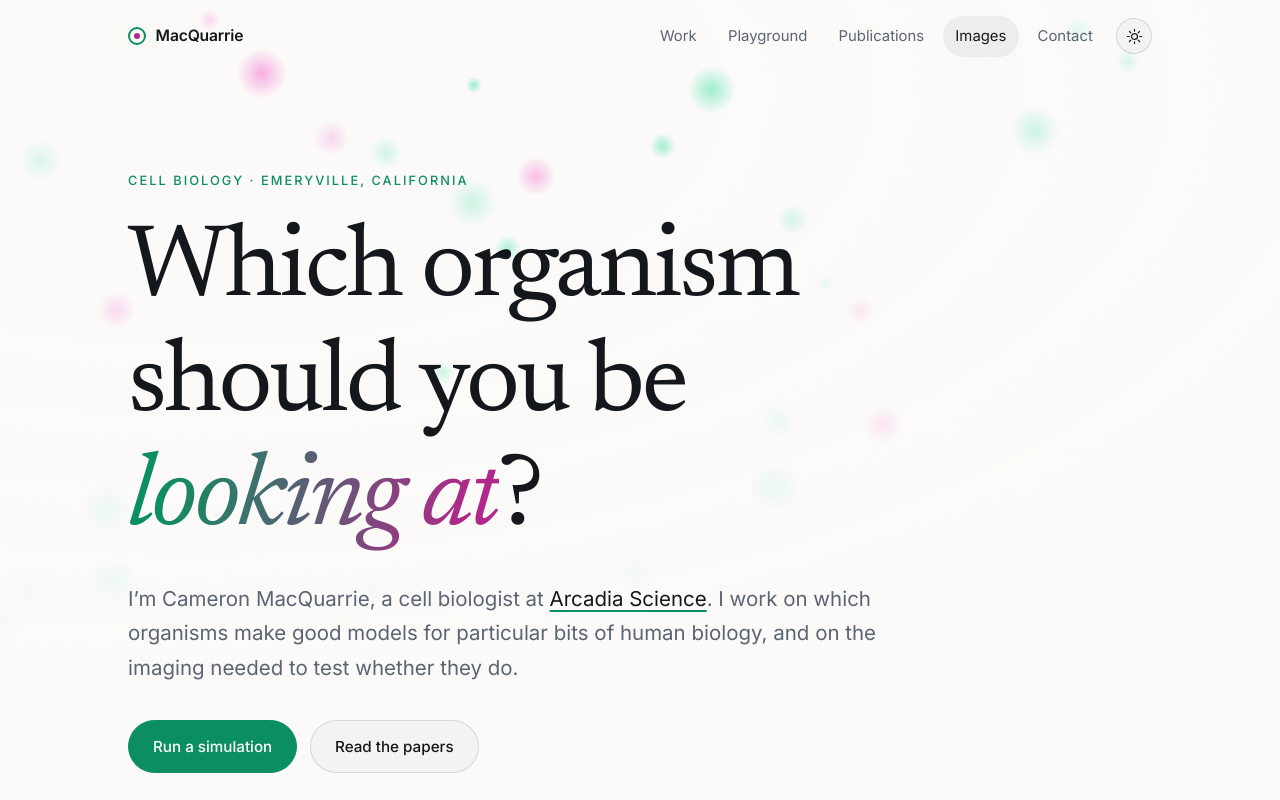
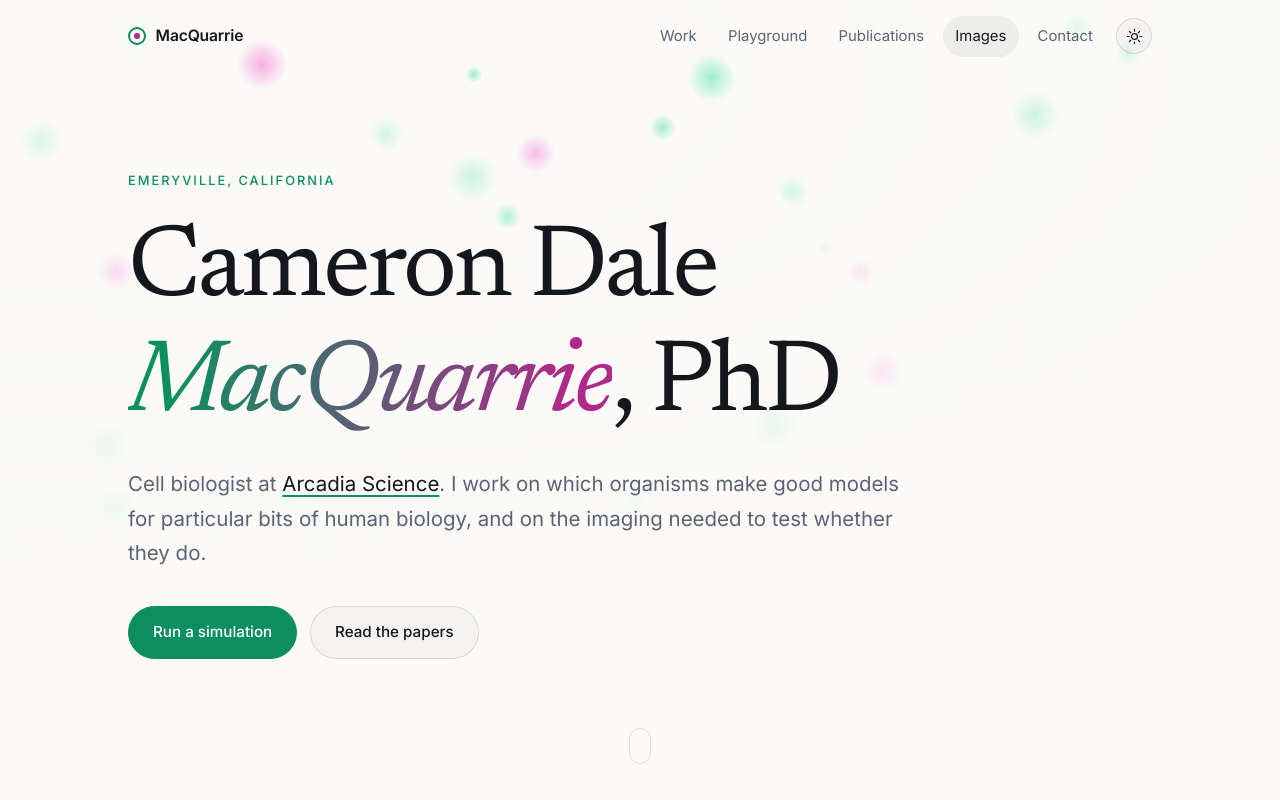
Before and after one commit to cdmacquarrie/cdmacquarrie.com, a plain HTML site: page index.html in a window 1280 px wide. Shown: the top 800 px of the page. Drawn offline with Linux system fonts and the light colour scheme.

Commit message:
Name-led hero

```diff
--- a/index.html
+++ b/index.html
@@ -105,10 +105,10 @@
   <div class="hero-veil" aria-hidden="true"></div>
 
   <div class="wrap hero-inner">
-    <p class="eyebrow reveal">Cell biology &middot; Emeryville, California</p>
-    <h1 class="hero-title reveal">Which organism<br>should you be<br><em>looking at</em>?</h1>
+    <p class="eyebrow reveal">Emeryville, California</p>
+    <h1 class="hero-title reveal">Cameron Dale<br><em>MacQuarrie</em>, PhD</h1>
     <p class="hero-lede reveal">
-      I&rsquo;m Cameron MacQuarrie, a cell biologist at
+      Cell biologist at
       <a href="https://www.arcadiascience.com/" target="_blank" rel="noopener">Arcadia Science</a>.
       I work on which organisms make good models for particular bits of human biology,
       and on the imaging needed to test whether they do.
```
